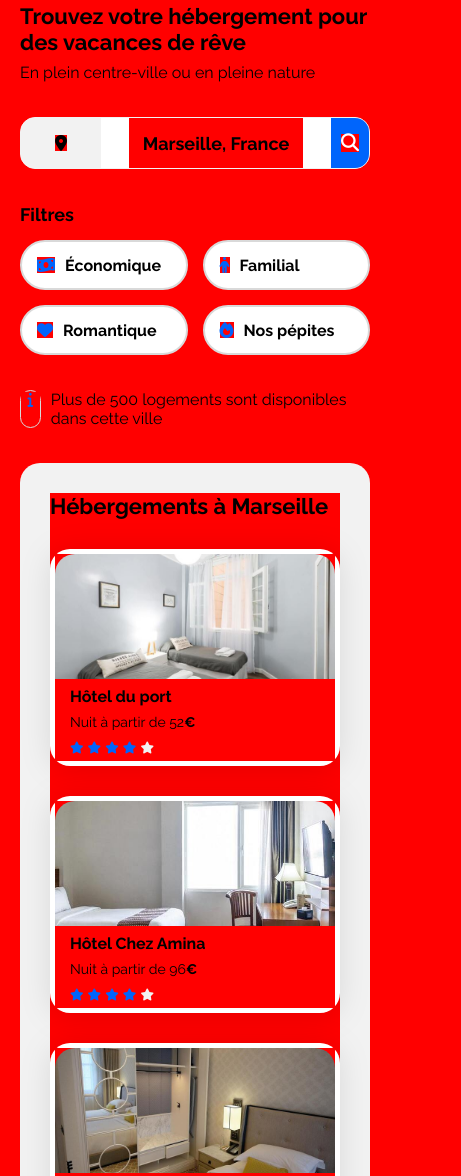
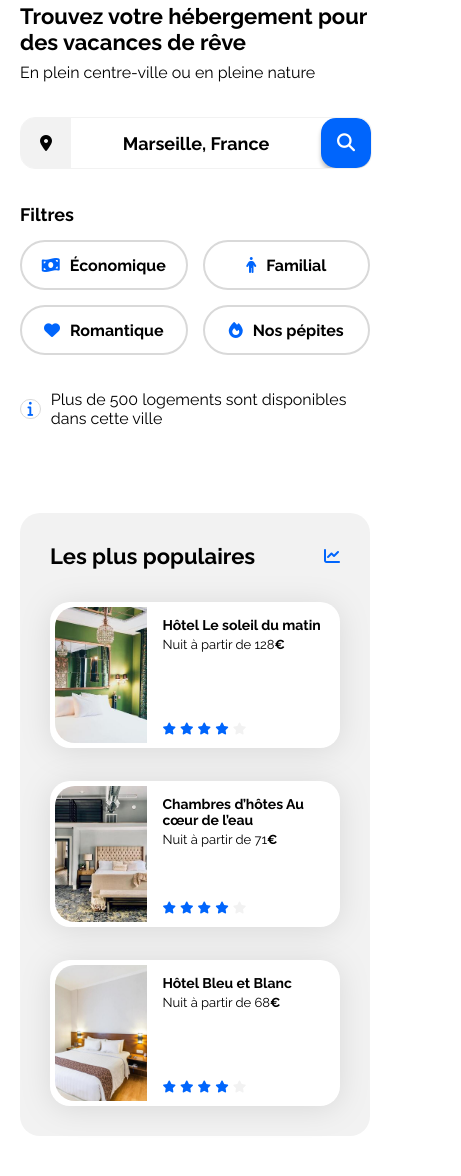
Before and after one commit to debbahj/booki, a plain HTML site: page index.html in a window 390 px wide. Shown: the part 143-1319 px from the top of the page, 461 px wide, since content can reach past the window. Drawn offline with Linux system fonts and the light colour scheme.

Commit message:
BOOKI - FIN

```diff
--- a/css/style.css
+++ b/css/style.css
@@ -1,9 +1,6 @@
 /* TO DO
-- PAGE WEB CENTRE
-- POINTER SUR BOUTON "RECHERCHER" NE PRENDS PAS TOUT LE BOUTON A CAUSE DE SPACE-EVENLY + ADD ICONE LOUPE
+- PAGE WEB CENTRE EN MOBILE + PADING DU BODY ?
 - OU METTRE DES EM POUR LES DIMENSION?
-- RESIZE ACTIVITES CARDS POUR TABLETTE & MOBILE
-- PADDING .INFO_GROUP RENTRE DANS LE HEADER EN VERSION MOBILE
 */
 
 /****** General ***********/
@@ -11,8 +8,6 @@
   font-family: "Raleway", sans-serif;
   padding: 0;
   margin: 0;
-  background: red;
-  /* box-sizing: border-box; */
 }
 
 :root {
@@ -148,7 +143,7 @@ footer div {
   flex-direction: row;
   justify-content: space-between;
   align-items: center;
-  width: auto;
+  width: 377px;
   height: 50px;
   border-radius: 15px;
   border: 1px solid var(--main-bg-color);
@@ -160,7 +155,7 @@ footer div {
   display: flex;
   justify-content: center;
   align-items: center;
-  width: 80px;
+  width: 50px;
   height: 100%;
   background: var(--main-bg-color);
 }
@@ -224,6 +219,7 @@ footer div {
 .info {
   display: flex;
   flex-direction: row;
+  align-items: center;
   gap: 10px;
 }
 
@@ -360,19 +356,19 @@ footer div {
 }
 
 .activites_cards {
-  display: flex;
-  flex-wrap: wrap;
+  display: grid;
   gap: 30px;
+  grid-template-columns: repeat(auto-fit, minmax(280px, 1fr));
 }
 
 .activites_card {
-  border-radius: 0 0 20px 20px;
+  border-radius: 20px;
   box-shadow: 0px 3px 15px 0px rgba(0, 0, 0, 0.1);
 }
 
 .activites_card img {
   max-width: 100%;
-  width: 298px;
+  width: 100%;
   height: 380px;
   border-radius: 20px 20px 0 0;
   object-fit: cover;
@@ -385,6 +381,7 @@ footer div {
 /* Le code ci-dessous correspond à la version responsive uniquement */
 
 /****** Media queries ***********/
+/****** VERSION TABLETTE ***********/
 /* Medium devices (tablets, less/equal than 1024px) */
 @media (max-width: 1024px) {
   .section-filters {
@@ -433,6 +430,7 @@ footer div {
   }
 }
 
+/****** VERSION MOBILE ***********/
 /* Small devices (phones, less than 768px) */
 @media (max-width: 767.98px) {
   body {
@@ -473,8 +471,15 @@ footer div {
     border-top: none;
   }
 
-  .info_group {
-    /* padding-top: 30px; */
+  #searchform {
+    width: 100%;
+  }
+
+  #searchform button {
+    width: 50px;
+    height: 50px;
+    border-radius: 15px;
+    box-shadow: 0px 4px 4px 0px rgba(0, 0, 0, 0.25);
   }
 
   .search-button span {
@@ -486,6 +491,24 @@ footer div {
   }
 
   .filters .filter {
+    justify-content: center;
     width: calc(50% - 7.5px);
   }
+
+  .hebergements-and-populaires {
+    flex-direction: column-reverse;
+    gap: 50px;
+  }
+
+  #hebergements {
+    background-color: white;
+  }
+
+  footer {
+    flex-direction: column;
+  }
+
+  footer div {
+    width: 100%;
+  }
 }
```
Also changed, not shown: index.html (+3 -3 lines).
